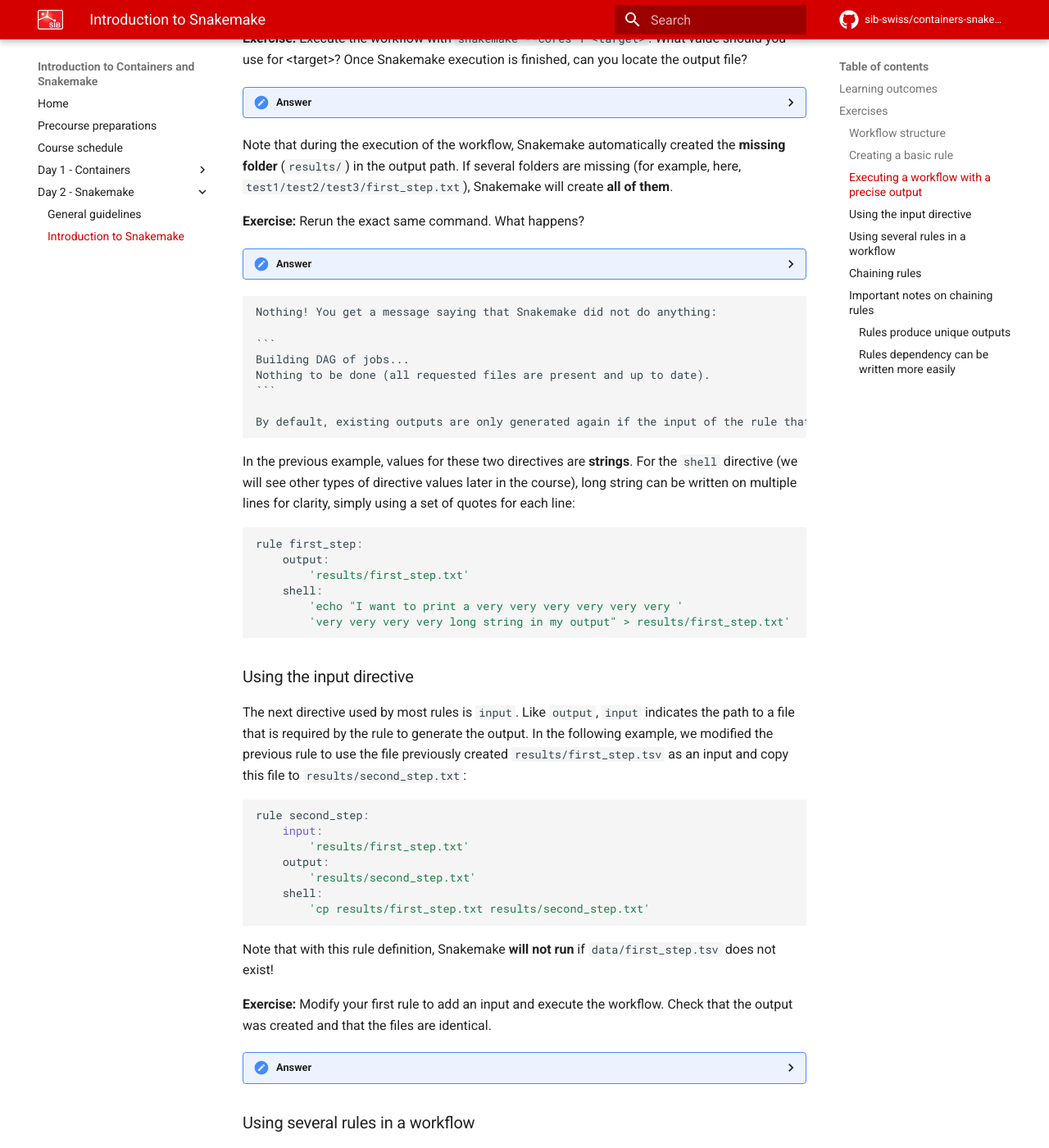
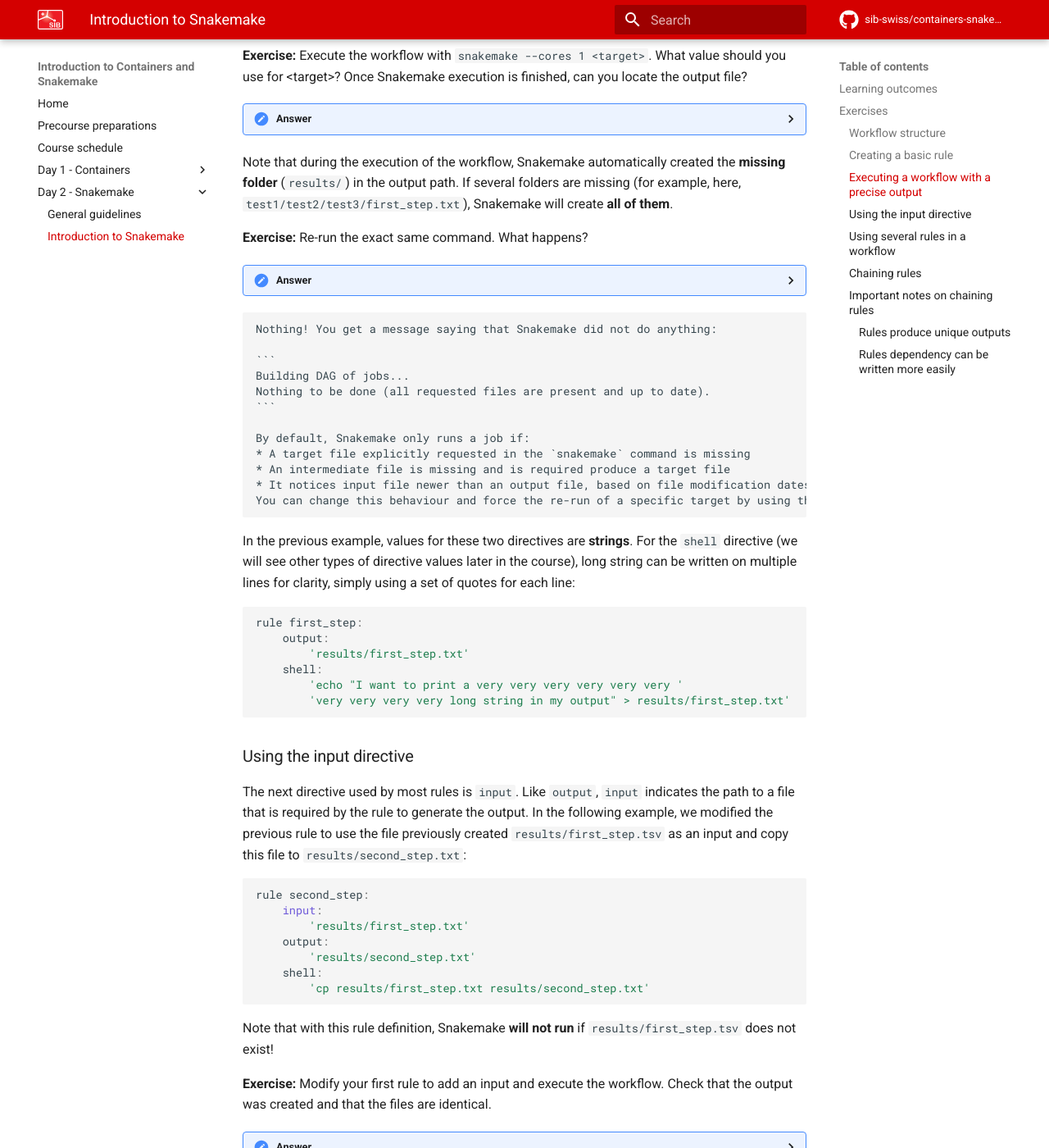
Before and after one commit to sib-swiss/containers-introduction-training, an MkDocs documentation site: the page built from docs/course_material/day2/introduction_snakemake.md, in a window 1280 px wide and 1400 px high, scrolled down 1712 px. Shown: the whole window at 82% size. Built offline with MkDocs 1.6.1 and Material for MkDocs 9.7.7, drawn with Linux system fonts in a browser that asks for light colours; comment, search, counter and statistics services are not loaded; the version menu is left out; some of the changed text lies outside the part shown.

Commit message:
Added information on re-run policy. Fixed typos

````diff
--- a/docs/course_material/day2/introduction_snakemake.md
+++ b/docs/course_material/day2/introduction_snakemake.md
@@ -10,7 +10,7 @@
 ## Exercises
 
 !!! note "Command &lt;cmd_name&gt; not found"
-    If you try to run a command and get an error such as `Command 'snakemake' not found`, you are probably not in the right environment. To list them, use `mamba env list`. Then activate the right environment with `mamba activate <env_name>`. You can deactivate an environment with `mamba deactivate`.
+    If you try to run a command and get an error such as `Command 'snakemake' not found`, you are probably not in the right environment. To list them, use `mamba env list`. Then activate the right environment with `mamba activate <env_name>`. You can deactivate an environment with `mamba deactivate`. To list the packages installed in an environment, activate it and use `mamba list`.
 
 ### Workflow structure
 
@@ -35,7 +35,7 @@ rule first_step:
 ```
 
 ??? done "Answer"
-    This rule uses the `echo` shell command to print the line "snakemake" in an output file called `first_step.txt`, located in the `results` folder
+    This rule uses the `echo` shell command to print the line "snakemake" in an output file called `first_step.txt`, located in the `results` folder.
 
 Rules are defined and written in a file called **Snakefile** (note the capital `S` and the absence of extension in the filename). This file should be located at the root of the workflow directory (here, `workflow/Snakefile`).
 
@@ -57,7 +57,7 @@ It is now time to execute your first worklow! To do this, you need to tell Snake
 
 Note that during the execution of the workflow, Snakemake automatically created the **missing folder** (`results/`) in the output path. If several folders are missing (for example, here, `test1/test2/test3/first_step.txt`), Snakemake will create **all of them**.
 
-**Exercise:** Rerun the exact same command. What happens?
+**Exercise:** Re-run the exact same command. What happens?
 
 ??? done "Answer"
 <!-- AT. Check how this looks -->
@@ -68,7 +68,11 @@ Note that during the execution of the workflow, Snakemake automatically created
     Nothing to be done (all requested files are present and up to date).
     ```
 
-    By default, existing outputs are only generated again if the input of the rule that generates them is newer than them, based on file modification dates. You can change this behaviour and force the rerun by using the `-f` option: `snakemake --cores 1 -f results/first_step.txt` or the `-F` option to force recreate ALL the outputs of the workflow.
+    By default, Snakemake only runs a job if:
+    * A target file explicitly requested in the `snakemake` command is missing
+    * An intermediate file is missing and is required produce a target file
+    * It notices input file newer than an output file, based on file modification dates. In this case, Snakemake will generate again the existing outputs.
+    You can change this behaviour and force the re-run of a specific target by using the `-f` option: `snakemake --cores 1 -f results/first_step.txt` or force recreate ALL the outputs of the workflow using the `-F` option: `snakemake --cores 1 -F`. In practice, you can also alter Snakemake re-run policy, but we will not cover this topic in the course (see [--rerun-triggers option](https://snakemake.readthedocs.io/en/stable/executing/cli.html) in Snakemake's CLI help and [this git issue](https://github.com/snakemake/snakemake/issues/1694) for more information).
 
 In the previous example, values for these two directives are **strings**. For the `shell` directive (we will see other types of directive values later in the course), long string can be written on multiple lines for clarity, simply using a set of quotes for each line:
 
@@ -95,7 +99,7 @@ rule second_step:
         'cp results/first_step.txt results/second_step.txt'
 ```
 
-Note that with this rule definition, Snakemake **will not run** if `data/first_step.tsv` does not exist!
+Note that with this rule definition, Snakemake **will not run** if `results/first_step.tsv` does not exist!
 
 **Exercise:** Modify your first rule to add an input and execute the workflow. Check that the output was created and that the files are identical.
 
@@ -114,7 +118,7 @@ Creating one Snakefile per rule does not seem like a good solution, so let's try
     Execute the workflow without outputs: `snakemake --cores 1`.
     When executed, Snakemake tries to generate a specific output called **target**, and resolves all dependencies based on this target. A target can be any output that can be generated by any rule in the workflow. When you do not specify a target, the default one is the output of the first rule in the Snakefile, here `results/first_step.txt`. If you had placed the `second_step` rule in first position, Snakemake would have crashed because the input for this rule does not exist. If you have enough time, feel free to try it!
 
-**Exercise:** With this in mind, use a space-separated list of targets (instead of one filename) in your command to generate multiple targets. Use the `-F` to force the rerun of the whole workflow or delete your `results/` folder beforehand.
+**Exercise:** With this in mind, use a space-separated list of targets (instead of one filename) in your command to generate multiple targets. Use the `-F` to force the re run of the whole workflow or delete your `results/` folder beforehand.
 
 ??? done "Answer"
     Execute the workflow with multiple targets: `snakemake --cores 1 -F results/first_step.txt results/second_step.txt`
````
Also changed, not shown: 1 other file.
